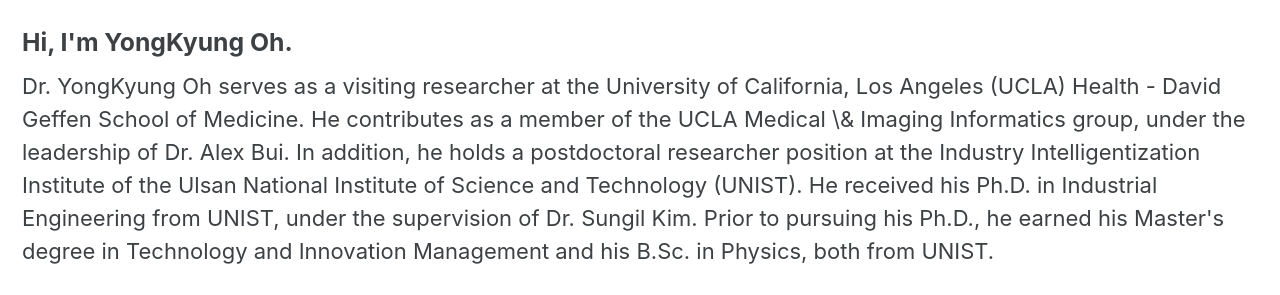
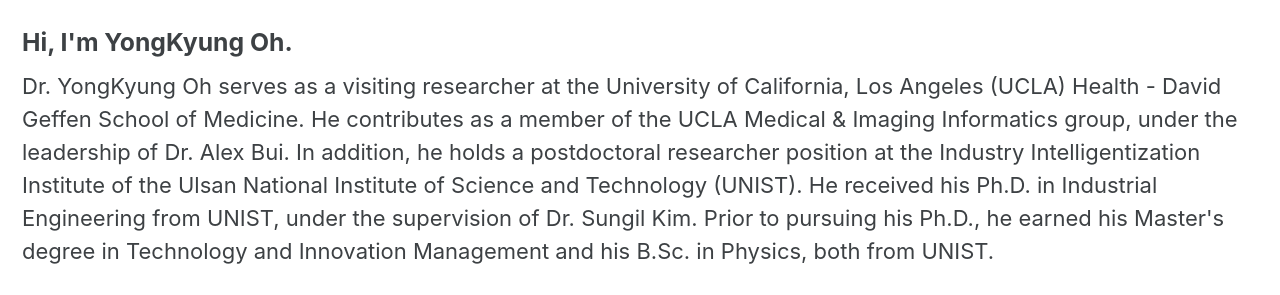
Before and after one commit to yongkyung-oh/yongkyung-oh.github.io, a Jekyll site: the page built from index.html, in a window 1280 px wide. Shown: the part 512-807 px from the top of the page. Built offline with Jekyll 4.4.1, drawn with Linux system fonts in a browser that asks for light colours; cached includes are drawn as plain includes; some web fonts are replaced; the list of posts is cut into pages by our own code.

```diff
--- a/index.html
+++ b/index.html
@@ -13,7 +13,7 @@ excerpt: " <br> <br> <br> <br> <br>"
 ---
 
 <h3> Hi, I'm YongKyung Oh. <br> </h3>
-Dr. YongKyung Oh serves as a visiting researcher at the University of California, Los Angeles (UCLA) Health - David Geffen School of Medicine. He contributes as a member of the UCLA Medical \& Imaging Informatics group, under the leadership of Dr. Alex Bui. In addition, he holds a postdoctoral researcher position at the Industry Intelligentization Institute of the Ulsan National Institute of Science and Technology (UNIST). He received his Ph.D. in Industrial Engineering from UNIST, under the supervision of Dr. Sungil Kim. Prior to pursuing his Ph.D., he earned his Master's degree in Technology and Innovation Management and his B.Sc. in Physics, both from UNIST.
+Dr. YongKyung Oh serves as a visiting researcher at the University of California, Los Angeles (UCLA) Health - David Geffen School of Medicine. He contributes as a member of the UCLA Medical & Imaging Informatics group, under the leadership of Dr. Alex Bui. In addition, he holds a postdoctoral researcher position at the Industry Intelligentization Institute of the Ulsan National Institute of Science and Technology (UNIST). He received his Ph.D. in Industrial Engineering from UNIST, under the supervision of Dr. Sungil Kim. Prior to pursuing his Ph.D., he earned his Master's degree in Technology and Innovation Management and his B.Sc. in Physics, both from UNIST.
 
 <ul>
     <li> AI/ML/DL Research      </li>
```
